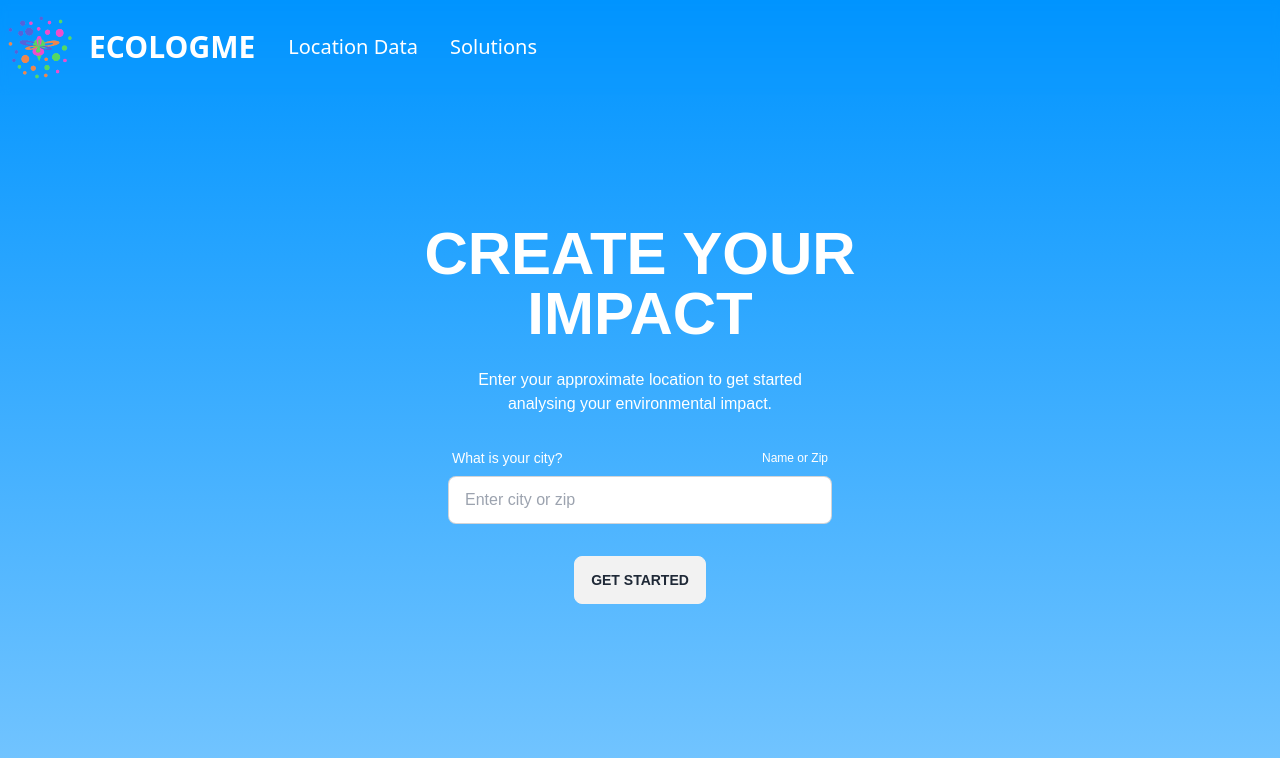
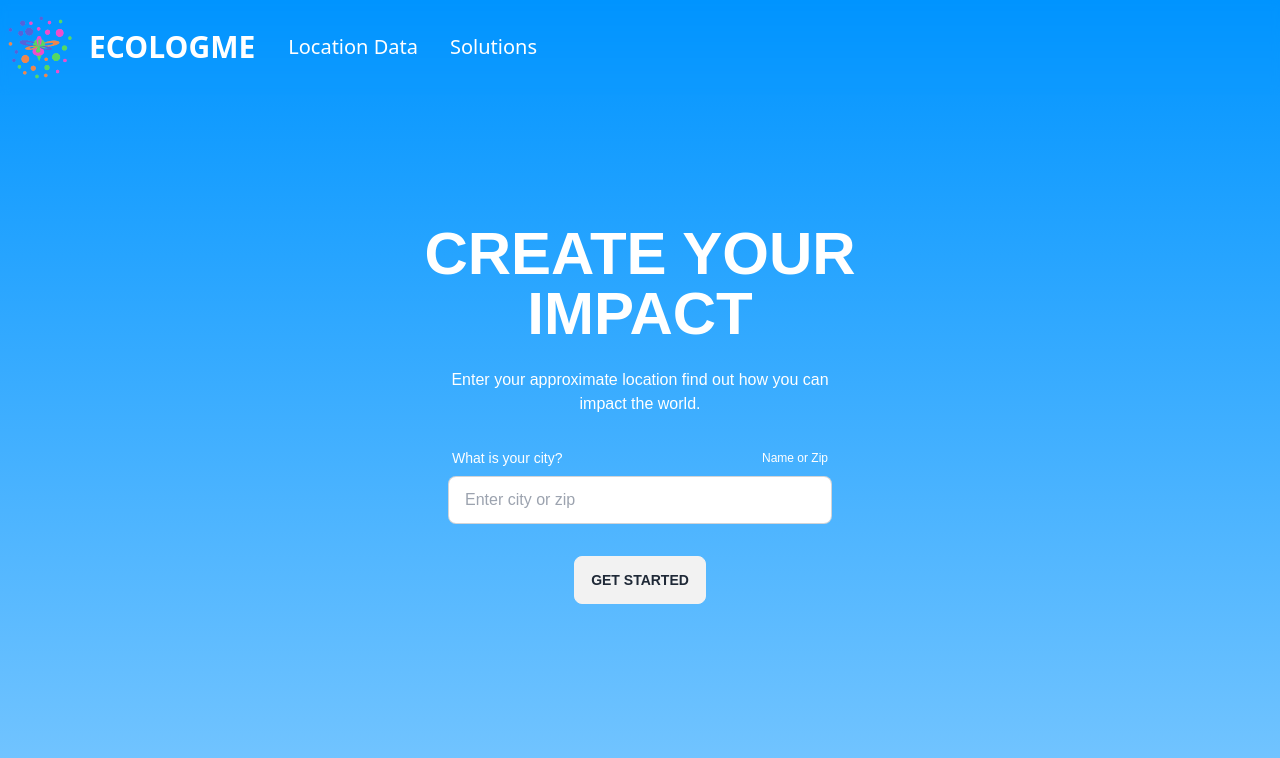
Before and after one commit to mjh316/hackpnwjune, a SvelteKit app: page / in a window 1280 px wide. Shown: the top 758 px of the page. Built offline with nearby package versions, Linux system fonts and the light colour scheme; a web font is replaced by a local one.

Commit message:
toast is good

```diff
--- a/src/routes/+page.svelte
+++ b/src/routes/+page.svelte
@@ -36,7 +36,7 @@
 					<h1 class="lg:text-6xl text-4xl text-white font-bold">CREATE YOUR IMPACT</h1>
 					<div class=" text-center flex flex-col items-center">
 						<p class="py-6 text-md text-white max-w-sm text-center">
-							Enter your approximate location to get started analysing your environmental impact.
+							Enter your approximate location find out how you can impact the world.
 						</p>
 						<div class="form-control mx-auto justify-center w-full py-0 max-w-sm">
 							<label class="label gap-x-10" for="city_or_zip_input">
```
